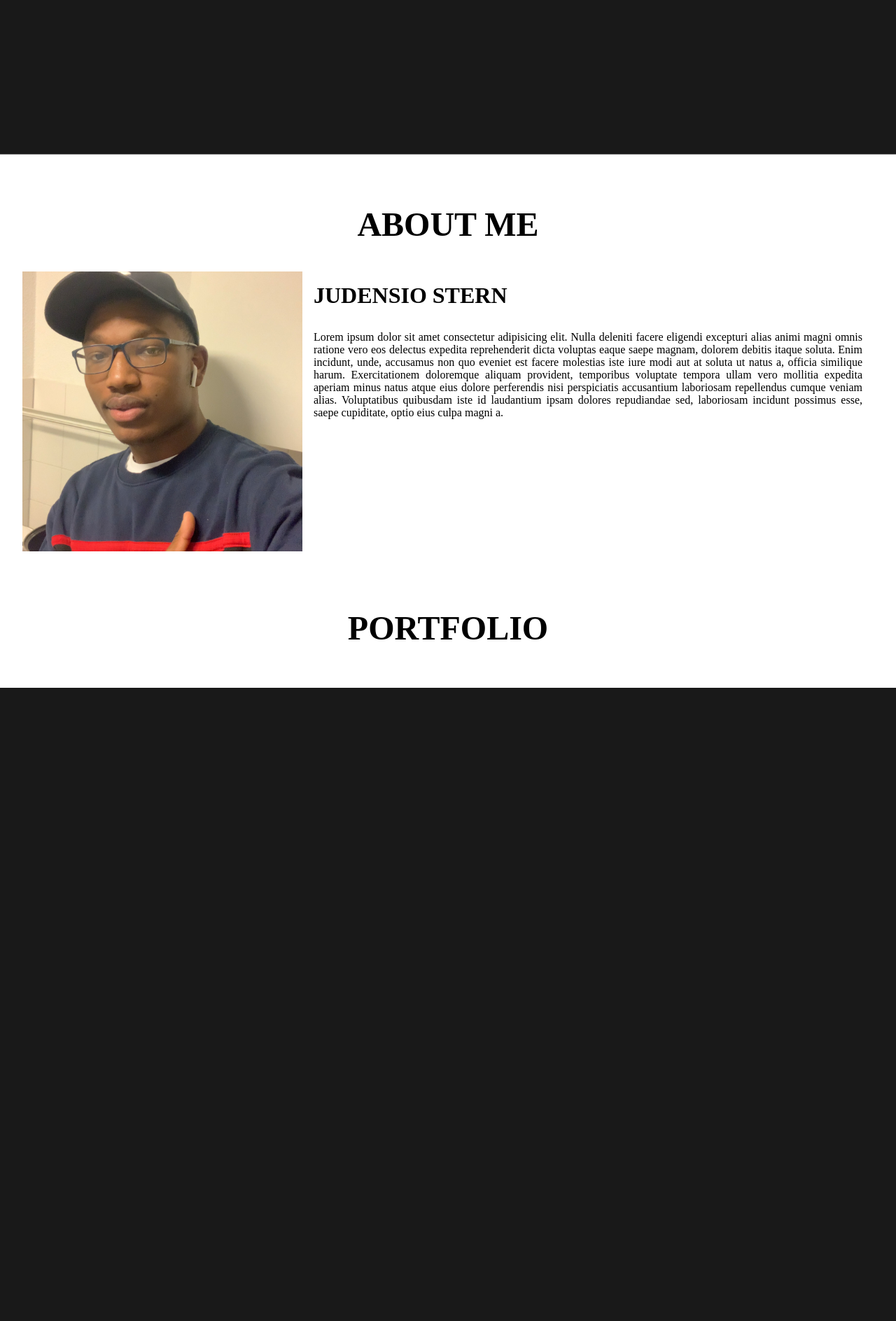
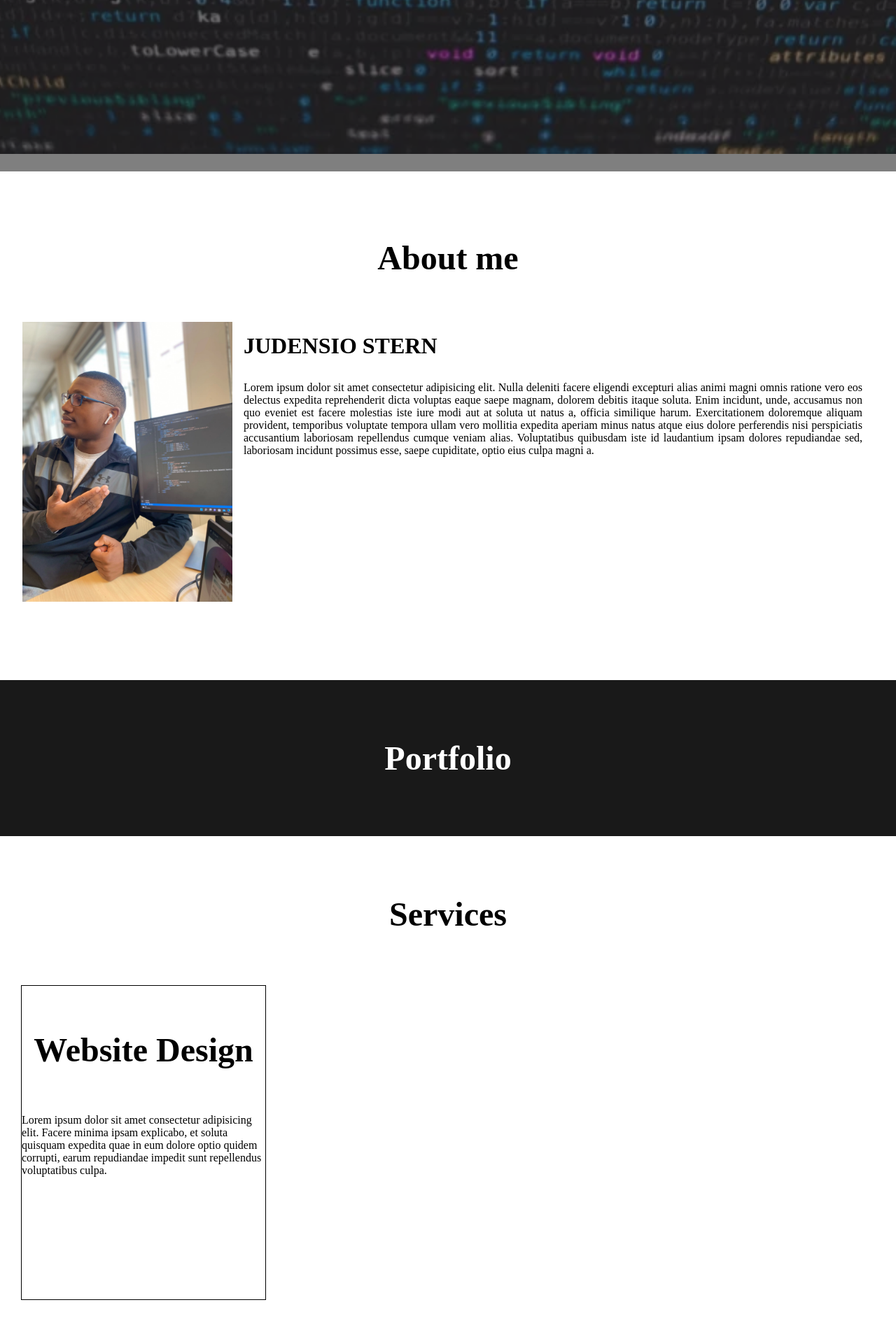
Before and after one commit to Judensio2004/BO-MIR, a PHP site: page / in a window 1280 px wide. Shown: the part 680-2568 px from the top of the page at 70% size. Before the commit the page ends 1663 px from the top, so only its background shows below. Run offline with PHP 8.4, Linux system fonts and the light colour scheme.

Commit message:
portfolio

```diff
--- a/index.html
+++ b/index.html
@@ -28,9 +28,9 @@
     </section>
 
     <section id="about">
-            <h1 class="headings">ABOUT ME</h1>
+            <h1 class="headings">About me</h1>
             <div id="pic">
-            <img src="Image-3.jpg" alt="">
+            <img src="img/judensio2.webp" alt="">
             <div id="intro">
                 <h2>JUDENSIO STERN</h2>
                 <p>Lorem ipsum dolor sit amet consectetur adipisicing elit. Nulla deleniti facere eligendi excepturi alias animi magni omnis ratione vero eos delectus expedita reprehenderit dicta voluptas eaque saepe magnam, dolorem debitis itaque soluta. Enim incidunt, unde, accusamus non quo eveniet est facere molestias iste iure modi aut at soluta ut natus a, officia similique harum. Exercitationem doloremque aliquam provident, temporibus voluptate tempora ullam vero mollitia expedita aperiam minus natus atque eius dolore perferendis nisi perspiciatis accusantium laboriosam repellendus cumque veniam alias. Voluptatibus quibusdam iste id laudantium ipsam dolores repudiandae sed, laboriosam incidunt possimus esse, saepe cupiditate, optio eius culpa magni a.</p>
@@ -39,9 +39,18 @@
     </section>
 
     <section id="portfolio">
-        <h1 class="headings">PORTFOLIO</h1>
+        <h1 class="headings">Portfolio</h1>
         <div class="gallery">
-            <img src="" alt="">
+        </div>
+    </section>
+
+    <section id="services">
+        <h1 class="headings">Services</h1>
+        <div class="row">
+            <div class="box">
+                <h1 class="headings">Website Design</h1>
+                <p>Lorem ipsum dolor sit amet consectetur adipisicing elit. Facere minima ipsam explicabo, et soluta quisquam expedita quae in eum dolore optio quidem corrupti, earum repudiandae impedit sunt repellendus voluptatibus culpa.</p>
+            </div>
         </div>
     </section>
 </body>
--- a/style.css
+++ b/style.css
@@ -16,7 +16,7 @@
 .navbar ul{
     display: flex;
     list-style: none;
-    margin: 20px 0px;
+    margin: 2rem 0px;
 }
 
 .navbar ul li{
@@ -27,13 +27,13 @@
 .navbar ul li a{
     text-decoration: none;
     color: white;
-    padding: 8px 25px;
+    padding: 8px 2.5rem;
     transition: all .5s ease;
 }
 .navbar ul li a:hover{
     background-color: white;
     color: black;
-    box-shadow: 0 0 10px white;
+    box-shadow: 0 0 1rem white;
 }
 
 /* Home Section */
@@ -51,7 +51,7 @@
     position: absolute;
     top: 0;
     right: 0;
-    background-color: black;
+    background: url('img/code.webp') no-repeat center center/cover;
     height: 900px;
     width: 100%;
     z-index: -1;
@@ -70,10 +70,10 @@
     font-family: century;
     font-size: 3rem;
     text-align: center;
-    margin: 40px 0px;
+    margin: 4rem 0rem;
 }
 .btn{
-    padding: 10px 35px;
+    padding: 1rem 3.5rem;
     background-color: transparent;
     border: 1px solid white;
     color: white;
@@ -94,7 +94,7 @@
     flex-direction: column;
     box-sizing: border-box;
     padding: 2rem;
-    margin-bottom: 50px;
+    margin-bottom: 5rem;
 }
 #pic{
     display: flex;
@@ -115,3 +115,39 @@
 }
 
 /* portfolio section */
+#portfolio{
+    display: flex;
+    flex-direction: column;
+    background-color: rgba(0, 0, 0, 0.9);
+    color: white;
+    align-items: center;
+    padding: 20px;
+}
+.gallery{
+    display: flex;
+    flex-wrap: wrap;
+    justify-content: space-around;
+    box-sizing: border-box;
+}
+.gallery img{
+    width: 360px;
+    height: 240px;
+    margin: 10px;
+}
+
+/* service section */
+ #services{
+     display: flex;
+     flex-direction: column;
+     padding: 20px;
+ }
+
+ .row{
+     display: flex;
+     flex-direction: column;
+     width: 350px;
+     height: 450px;
+     border: 1px solid black;
+     margin: 10px;
+     align-items: center;
+ }
```
Also changed, not shown: Image-3.jpg (deleted), img/code.webp (added), img/judensio.webp (added), img/judensio2.webp (added), img/judensio3.webp (added).
